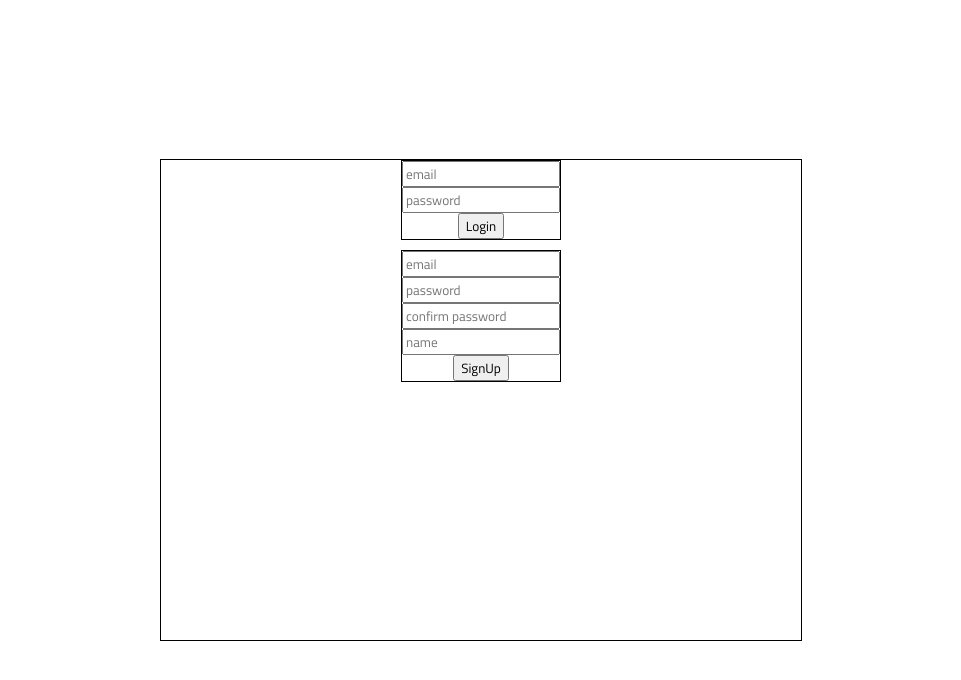
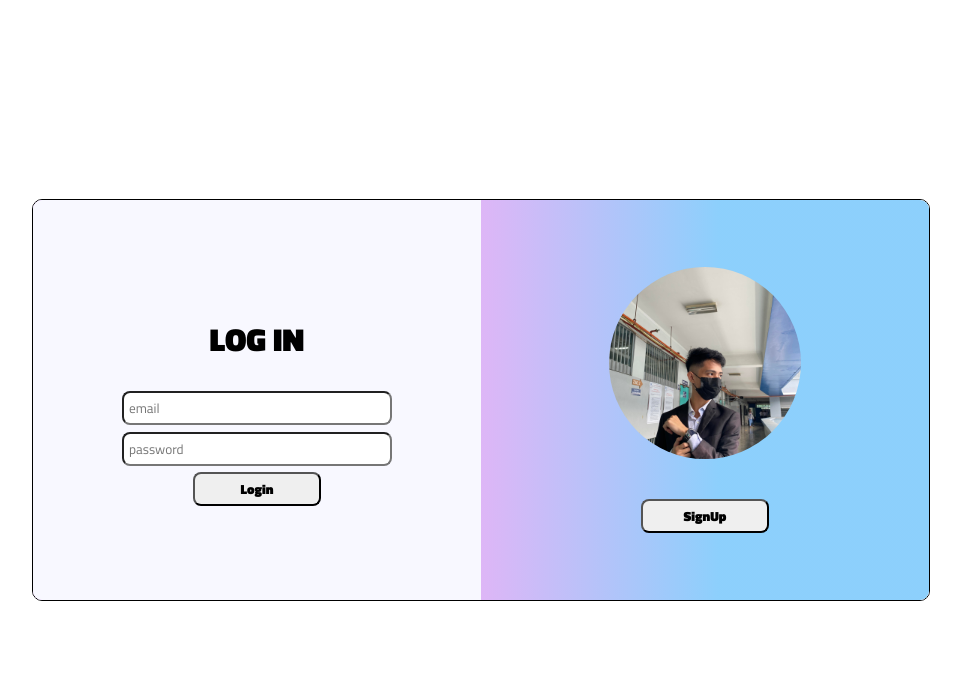
Before and after one commit to os-hi/login-auth, a website built with Vite: page index.html in a window 1280 px wide. Shown: the whole page, without its empty margins (159-1120 px from the left). Built offline with nearby package versions, Linux system fonts and the light colour scheme.

Commit message:
did the design for both login and signup

```diff
--- a/index.html
+++ b/index.html
@@ -4,17 +4,18 @@
     <meta charset="UTF-8" />
     <link rel="icon" type="image/svg+xml" href="/vite.svg" />
     <meta name="viewport" content="width=device-width, initial-scale=1.0" />
-    <title>Vite + TS</title>
+    <title>Login Form</title>
   </head>
   <body>
-      <main>
-        <div class="container">
-          <form class="logInForm">
-            <input type="text" placeholder="email">
-            <input type="text" placeholder="password">
-            <button type="submit">Login</button>
-          </form>
+      <main >
+        <div class="signUpContainer" id="signUpContainer" hidden>
+          <div class="lSignUpContainer" id="triggerLogin">
+            <img class="logo" src="./pic.jpg" alt="">
+            <button>Login</button>
+          </div>
+          <div class="rSignUpContainer">
             <form class="signUpForm">
+              <h1>Sign Up</h1>
               <input type="text" placeholder="email">
               <input type="text" placeholder="password">
               <input type="text" placeholder="confirm password">
@@ -22,6 +23,21 @@
               <button type="submit">SignUp</button>
             </form>
           </div>
+        </div>
+        <div class="loginContainer" id="loginContainer">
+          <div class="lLoginContainer">
+            <form class="logInForm">
+              <h1>LOG IN</h1>
+              <input type="text" placeholder="email">
+              <input type="text" placeholder="password">
+              <button type="submit">Login</button>
+            </form>
+          </div>
+          <div class="rLoginContainer">
+            <img class="logo" src="./pic.jpg" alt="">
+            <button id="triggerSignUp">SignUp</button>
+          </div>
+        </div>
       </main>
     <script type="module" src="/src/main.ts"></script>
   </body>
--- a/src/counter.ts
+++ /dev/null
@@ -1,9 +0,0 @@
-export function setupCounter(element: HTMLButtonElement) {
-  let counter = 0
-  const setCounter = (count: number) => {
-    counter = count
-    element.innerHTML = `count is ${counter}`
-  }
-  element.addEventListener('click', () => setCounter(counter + 1))
-  setCounter(0)
-}
--- a/src/main.ts
+++ b/src/main.ts
@@ -1,24 +1,13 @@
 import './style.css'
-import typescriptLogo from './typescript.svg'
-import viteLogo from '/vite.svg'
-import { setupCounter } from './counter.ts'
+const triggeredSignUpBtn = document.getElementById('triggerSignUp')
+const logInContainer = document.getElementById('loginContainer')
+const signUpContainer = document.getElementById('signUpContainer')
+const triggeredLoginBtn = document.getElementById('triggerLogin')
 
-document.querySelector<HTMLDivElement>('#app')!.innerHTML = `
-  <div>
-    <a href="https://vitejs.dev" target="_blank">
-      <img src="${viteLogo}" class="logo" alt="Vite logo" />
-    </a>
-    <a href="https://www.typescriptlang.org/" target="_blank">
-      <img src="${typescriptLogo}" class="logo vanilla" alt="TypeScript logo" />
-    </a>
-    <h1>Vite + TypeScript</h1>
-    <div class="card">
-      <button id="counter" type="button"></button>
-    </div>
-    <p class="read-the-docs">
-      Click on the Vite and TypeScript logos to learn more
-    </p>
-  </div>
-`
+triggeredSignUpBtn?.addEventListener("click", function(){
+  logInContainer?.classList.toggle('hide')
+})
 
-setupCounter(document.querySelector<HTMLButtonElement>('#counter')!)
+triggeredLoginBtn?.addEventListener("click", function(){
+  logInContainer?.classList.toggle('hide')
+})
--- a/src/style.css
+++ b/src/style.css
@@ -6,33 +6,147 @@
 }
 
 main{
-  width: 50vw;
-  height: 60vh;
+  width: 70vw;
+  height: 50vh;
   border: 1px solid black;
   position: absolute;
   top: 50%;
   left: 50%;
   transform: translate(-50%, -50%);
+  border-radius: 10px;
+  overflow: hidden;
 }
-.container{
+.loginContainer{
+  display: flex;
+  flex-direction: row;
+  flex-wrap: nowrap;
+  justify-content: space-between;
+  user-select: none;
+  position: absolute;
+  box-sizing: border-box;
+}
+.lLoginContainer{
+  width: 35vw;
+  height: 50vh;
   display: flex;
   flex-direction: column;
-  flex-wrap: wrap;
-  justify-content: space-around;
   align-items: center;
-  gap: 10px;
+  justify-content: center;
+  background-color:ghostwhite;
 }
 .logInForm{
   display: flex;
+  flex-direction: column;
   justify-content: center;
   align-items: center;
+  gap: 0.5vw;
+}
+.logInForm>input{
+  width: 20vw;
+  padding: 5px;
+  border-radius: 8px;
+}
+.logInForm>button{
+  width: 10vw;
+  padding: 5px;
+  border-radius: 8px;
+  font-weight: bold;
+}
+.logInForm>button:hover{
+  background: hsla(204, 95%, 77%, 1) 53%;
+}
+.rLoginContainer{
+  width: 35vw;
+  height: 50vh;
+  display: flex;
   flex-direction: column;
-  border: 1px solid black;
+  align-items: center;
+  justify-content: center;
+  gap: 5vh;
+  background: hsla(277, 79%, 84%, 1);
+  background: linear-gradient(90deg, hsla(277, 79%, 84%, 1) 0%,
+  hsla(204, 95%, 77%, 1) 53%);
+}
+.rLoginContainer>img{
+  width: 15vw;
+  aspect-ratio: 1/1;
+  border-radius: 50%;
+}
+.rLoginContainer>button{
+  width: 10vw;
+  padding: 5px;
+  border-radius: 8px;
+  font-weight: bold;
+}
+.rLoginContainer>button:hover{
+  background: hsla(277, 79%, 84%, 1);
+}
+
+/* Hidden sign up container */
+.signUpContainer{
+  display: flex;
+  flex-direction: row;
+  flex-wrap: nowrap;
+  justify-content: space-between;
+  user-select: none;
+  position: absolute;
+  box-sizing: border-box;
+}
+.lSignUpContainer{
+  width: 35vw;
+  height: 50vh;
+  display: flex;
+  flex-direction: column;
+  align-items: center;
+  justify-content: center;
+  gap: 5vh;
+  background: hsla(277, 79%, 84%, 1);
+  background: -webkit-linear-gradient(3600deg, hsla(277, 79%, 84%, 1) 68%, hsla(204, 95%, 77%, 1) 100%);
+}
+.lSignUpContainer>img{
+  width: 15vw;
+  aspect-ratio: 1/1;
+  border-radius: 50%;
+}
+.lSignUpContainer>button{
+  width: 10vw;
+  padding: 5px;
+  border-radius: 8px;
+  font-weight: bold;
+}
+.lSignUpContainer>button:hover{
+  background: hsla(204, 95%, 77%, 1) 53%;
+}
+.rSignUpContainer{
+  width: 35vw;
+  height: 50vh;
+  display: flex;
+  flex-direction: column;
+  align-items: center;
+  justify-content: center;
+  background-color:ghostwhite;
 }
 .signUpForm{
   display: flex;
+  flex-direction: column;
   justify-content: center;
   align-items: center;
-  flex-direction: column;
-  border: 1px solid black;
+  gap: 0.5vw;
 }
+.signUpForm>input{
+  width: 20vw;
+  padding: 5px;
+  border-radius: 8px;
+}
+.signUpForm>button{
+  width: 10vw;
+  padding: 5px;
+  border-radius: 8px;
+  font-weight: bold;
+}
+.signUpForm>button:hover{
+  background: hsla(277, 79%, 84%, 1);
+}
+.hide{
+  display: none;
+}
```
Also changed, not shown: src/utils.ts (added). Lines whose indentation alone changed are shown as unchanged.
